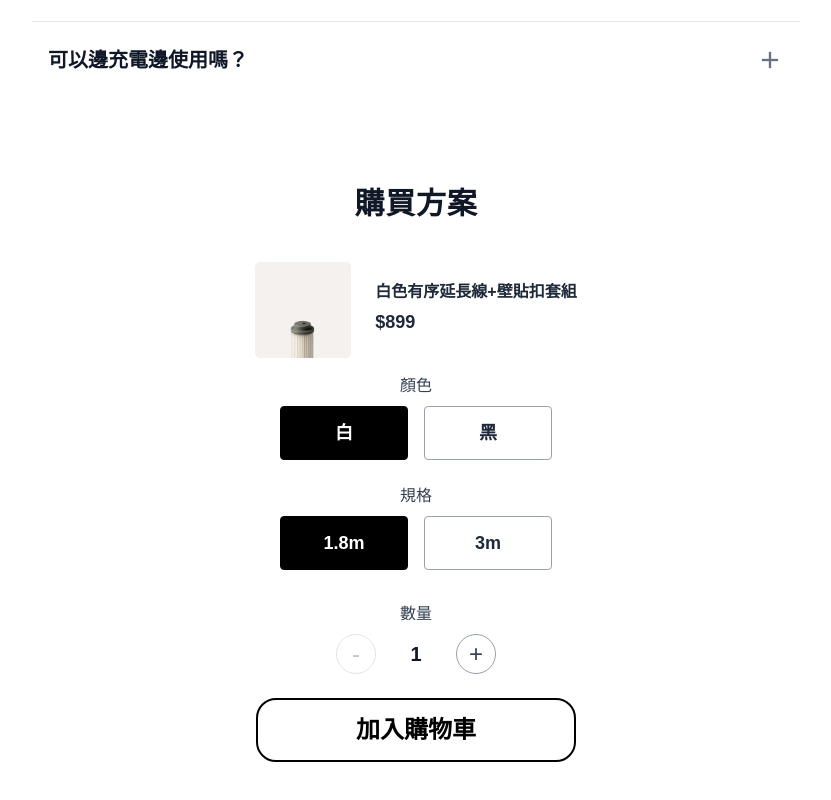
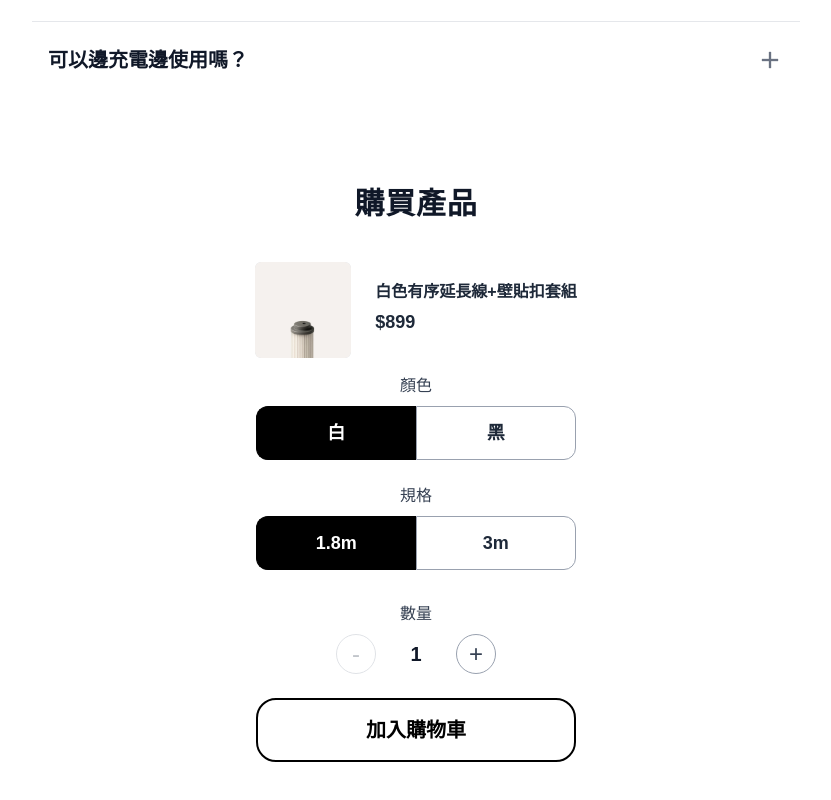
Before and after one commit to gv8899/Wellmade, a Next.js app in the folder frontend/: page /product/38kt in a window 1280 px wide. Shown: the part 2536-3336 px from the top of the page, without its empty margins (224-1055 px from the left). Built offline with nearby package versions, Linux system fonts and the light colour scheme.

Commit message:
購買產品區域完成

```diff
--- a/frontend/src/app/product/[id]/ProductPurchaseOptions.tsx
+++ b/frontend/src/app/product/[id]/ProductPurchaseOptions.tsx
@@ -57,7 +57,7 @@ const ProductPurchaseOptions: React.FC<ProductPurchaseOptionsProps> = ({
     statusLabel = "現貨";
     actionButtons = (
         <button
-          className="w-full md:w-80 h-16 min-h-[64px] py-0 px-4 border-2 border-black rounded-[20px] text-2xl font-bold text-black bg-white hover:bg-black hover:text-white transition disabled:opacity-50 disabled:cursor-not-allowed"
+          className="w-full h-16 min-h-[64px] py-0 px-4 border-2 border-black rounded-[20px] text-xl font-bold text-black bg-white hover:bg-black hover:text-white transition disabled:opacity-50 disabled:cursor-not-allowed"
           disabled={currentVariant?.stockStatus !== "in_stock"}
           onClick={() => {
             if (!currentVariant) return;
@@ -79,7 +79,7 @@ const ProductPurchaseOptions: React.FC<ProductPurchaseOptionsProps> = ({
     statusLabel = "預購";
     actionButtons = (
       <button
-        className="w-full md:w-80 h-16 min-h-[64px] py-0 px-4 border-2 border-black rounded-[20px] text-2xl font-bold text-black bg-white hover:bg-black hover:text-white transition disabled:opacity-50 disabled:cursor-not-allowed"
+        className="w-full h-16 min-h-[64px] py-0 px-4 border-2 border-black rounded-[20px] text-xl font-bold text-black bg-white hover:bg-black hover:text-white transition disabled:opacity-50 disabled:cursor-not-allowed"
         disabled={currentVariant?.stockStatus !== "preorder"}
         onClick={() => alert('預購功能尚未開放')}
       >
@@ -90,7 +90,7 @@ const ProductPurchaseOptions: React.FC<ProductPurchaseOptionsProps> = ({
     statusLabel = "缺貨";
     actionButtons = (
       <button
-        className="w-full md:w-80 h-16 min-h-[64px] py-0 px-4 border-2 border-gray-400 rounded-[20px] text-2xl font-bold text-gray-400 bg-white border-dashed cursor-not-allowed"
+        className="w-full h-16 min-h-[64px] py-0 px-4 border-2 border-black rounded-[20px] text-xl font-bold text-orange-500 bg-white cursor-not-allowed"
         disabled
       >
         貨到通知
@@ -100,7 +100,7 @@ const ProductPurchaseOptions: React.FC<ProductPurchaseOptionsProps> = ({
 
   return (
     <div className="w-full max-w-5xl mx-auto my-10">
-      <h2 className="text-3xl font-bold mb-10 text-center text-gray-900 tracking-wide">購買方案</h2>
+      <h2 className="text-3xl font-bold mb-10 text-center text-gray-900 tracking-wide">購買產品</h2>
       <div className="flex flex-col items-center w-full">
         {/* 商品圖＋名稱＋價格 */}
         <div className="flex flex-row items-center w-full justify-center gap-4 mb-4">
@@ -114,23 +114,25 @@ const ProductPurchaseOptions: React.FC<ProductPurchaseOptionsProps> = ({
           </div>
         </div>
         {/* 規格選單區塊 */}
-        <div className="flex flex-col gap-6 w-full max-w-xs items-center">
+        <div className="flex flex-col gap-6 w-full max-w-xs items-center mx-auto">
           {specOptions.map(spec => (
             <div key={spec.name} className="w-full">
               <div className="text-center text-gray-700 text-base font-medium mb-2">{spec.name}</div>
-              <div className="flex flex-row gap-4 w-full justify-center">
-                {spec.options.map(opt => {
+              <div className="flex flex-row w-full justify-center">
+                {spec.options.map((opt, idx) => {
+  const isFirst = idx === 0;
+  const isLast = idx === spec.options.length - 1;
   const isSelected = selectedSpecs[spec.name] === opt;
   return (
     <button
       key={opt}
       type="button"
-                      className={
-                        `w-32 py-3 rounded border text-lg font-semibold transition ` +
-                        (isSelected
-                          ? 'bg-black text-white border-black'
-                          : 'bg-white text-gray-800 border-gray-400 hover:border-black hover:bg-gray-100')
-                      }
+      className={`flex-1 min-w-0 py-3 border text-lg font-semibold transition
+        ${isFirst ? 'rounded-l-[12px]' : ''}
+        ${isLast ? 'rounded-r-[12px]' : ''}
+        ${!isFirst && !isLast ? 'rounded-none' : ''}
+        ${!isLast ? 'border-r-0' : ''}
+        ${isSelected ? 'bg-black text-white border-black' : 'bg-white text-gray-800 border-gray-400 hover:border-black hover:bg-gray-100'}`}
       onClick={() => setSelectedSpecs({ ...selectedSpecs, [spec.name]: opt })}
     >
       {opt}
@@ -162,8 +164,10 @@ const ProductPurchaseOptions: React.FC<ProductPurchaseOptionsProps> = ({
           </div>
         </div>
         {/* 動態行動按鈕（購物車/預購/貨到通知） */}
-        <div className="w-full flex justify-center items-center min-h-[64px] md:min-h-[64px]">
+        <div className="w-full max-w-xs mx-auto min-h-[64px] flex items-center">
+  <div className="w-full">
     {actionButtons}
+  </div>
 </div>
       </div>
     </div>
```
Lines whose indentation alone changed are shown as unchanged.
